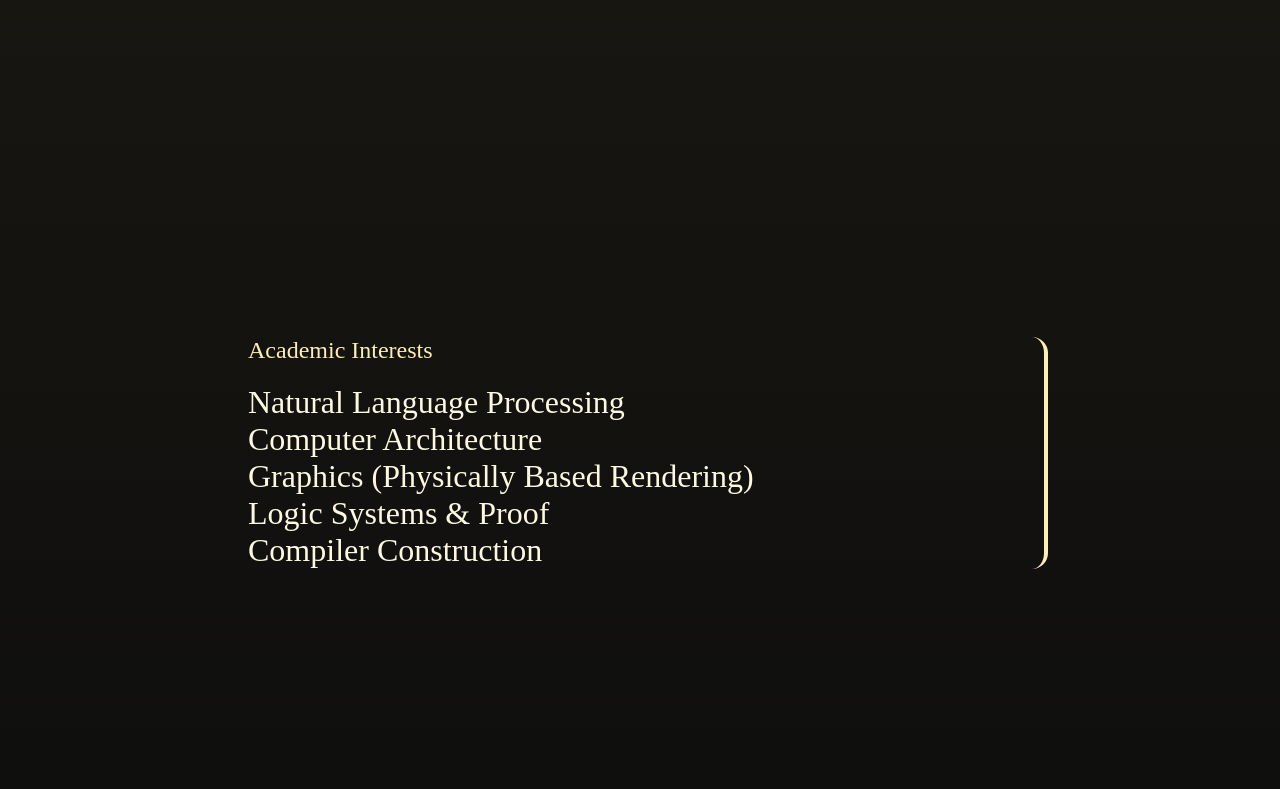
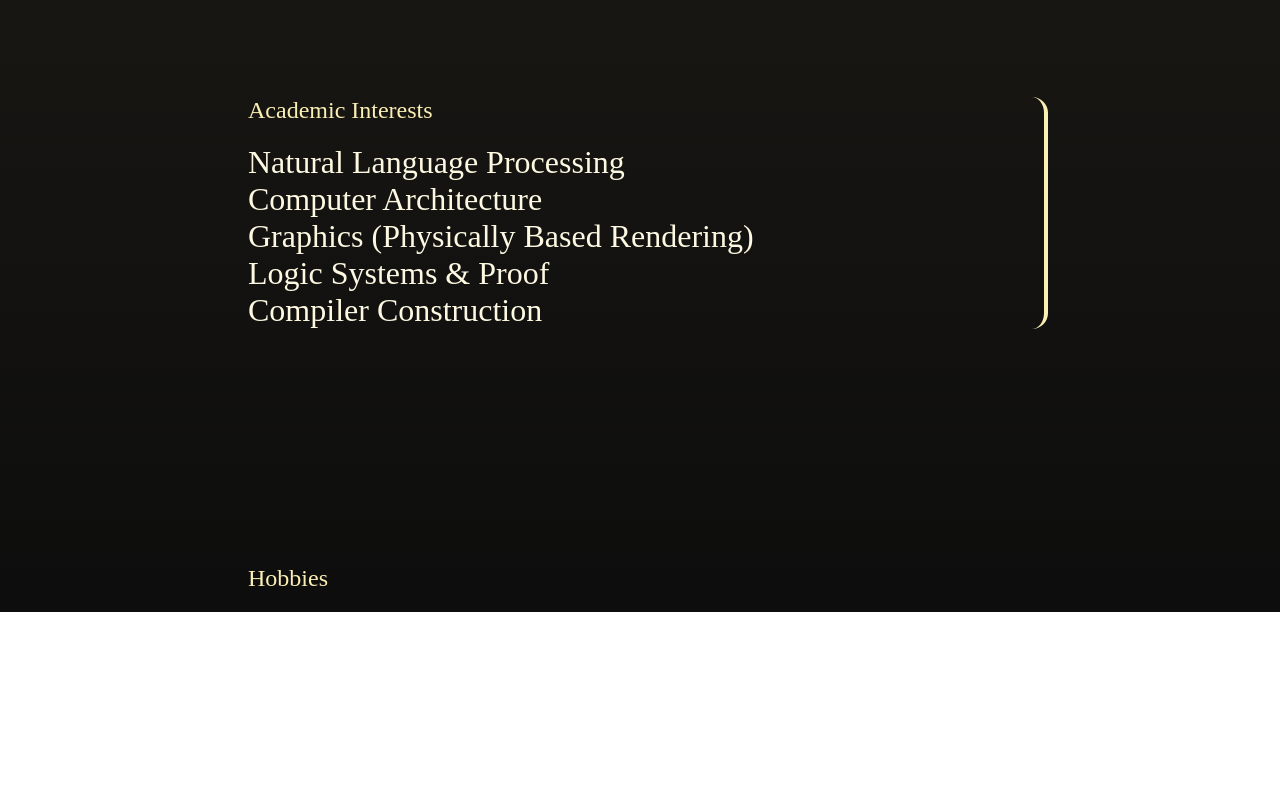
Before and after one commit to Paroxysmisch/personal-website, a plain HTML site: page index.html in a window 1280 px wide. Shown: the part 595-1384 px from the top of the page. After the commit the page ends 1207 px from the top, so only its background shows below. Drawn offline with Linux system fonts and the light colour scheme; a web font is replaced by a local one.

Commit message:
Spacer height to 25vh, added background-color for crop-bars, and tweaked gradient.

```diff
--- a/css/style.css
+++ b/css/style.css
@@ -4,10 +4,12 @@
 	--yellow-1: #fcefb4;
 	--yellow-2: #fae588;
 	--yellow-3: #f9dc5c;
-	--yellow-4: #1d1b14;
+	--yellow-4: #211f18;
+	--yellow-5: #1d1b14;
 }
 
 body {
+	background-color: var(--main-bg-color);
 	background: linear-gradient(180deg, var(--yellow-4) 0%, var(--main-bg-color) 100%);
 	width: 100vw;
 }
@@ -112,7 +114,7 @@ ul {
 }
 
 .spacer {
-	height: 20rem;
+	height: 25vh;
 }
 
 @media (width < 768px) {
```
